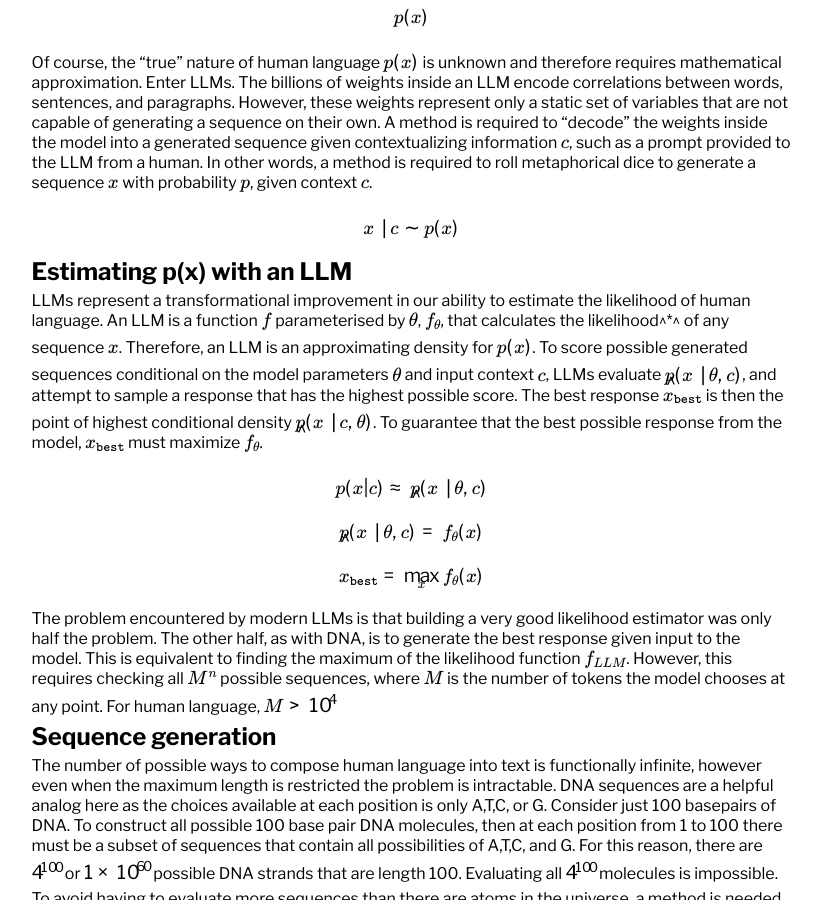
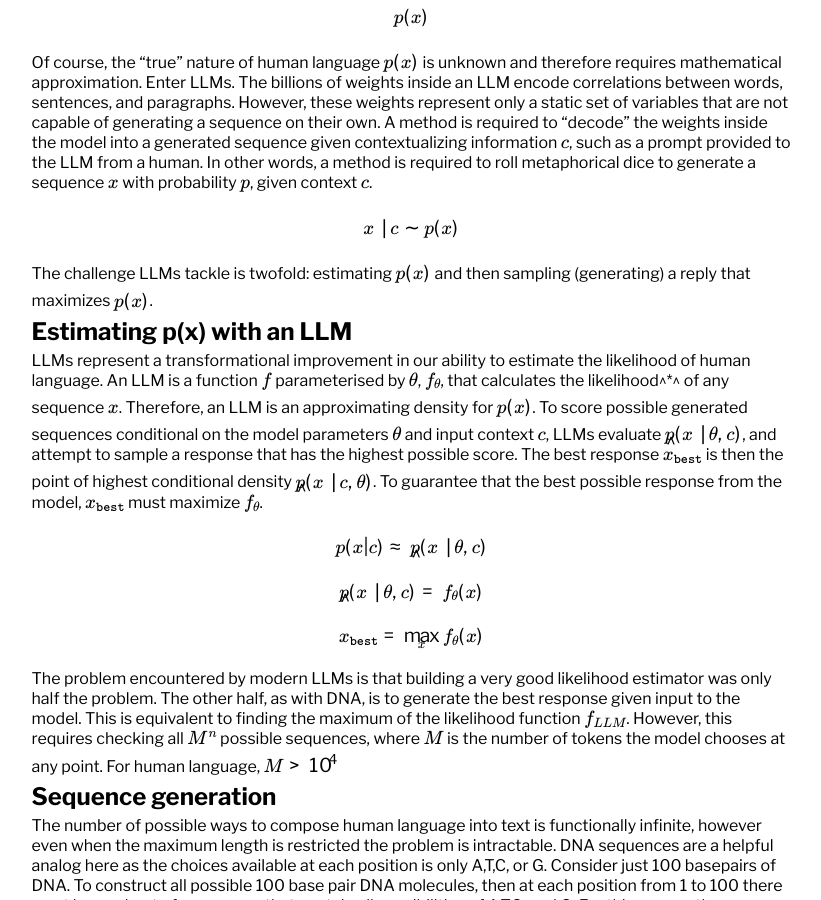
Before and after one commit to dan-sprague/dan-sprague.github.io, a Jekyll site: the page built from _posts/2025-02-02-llmthinking.markdown, in a window 1280 px wide and 900 px high, scrolled down 520 px. Shown: the whole window, without its empty margins (221-1042 px from the left). Built offline with Jekyll 4.4.1, drawn with Linux system fonts in a browser that asks for light colours; formulas are drawn with MathJax 3.

Commit message:
fixed bug

```diff
--- a/_posts/2025-02-02-llmthinking.markdown
+++ b/_posts/2025-02-02-llmthinking.markdown
@@ -22,6 +22,8 @@ $$p(x)$$
 Of course, the "true" nature of human language $p(x)$ is unknown and therefore requires mathematical approximation. Enter LLMs. The billions of weights inside an LLM encode correlations between words, sentences, and paragraphs. However, these weights represent only a static set of variables that are not capable of generating a sequence on their own. A method is required to "decode" the weights inside the model into a generated sequence given contextualizing information $c$, such as a prompt provided to the LLM from a human. In other words, a method is required to roll metaphorical dice to generate a sequence $x$ with probability $p$, given context $c$.
 
 $$ x \mid c \sim p(x) $$
+
+The challenge LLMs tackle is twofold: estimating $p(x)$ and then sampling (generating) a reply that maximizes $p(x)$.
 
 # Estimating p(x) with an LLM
 
```
